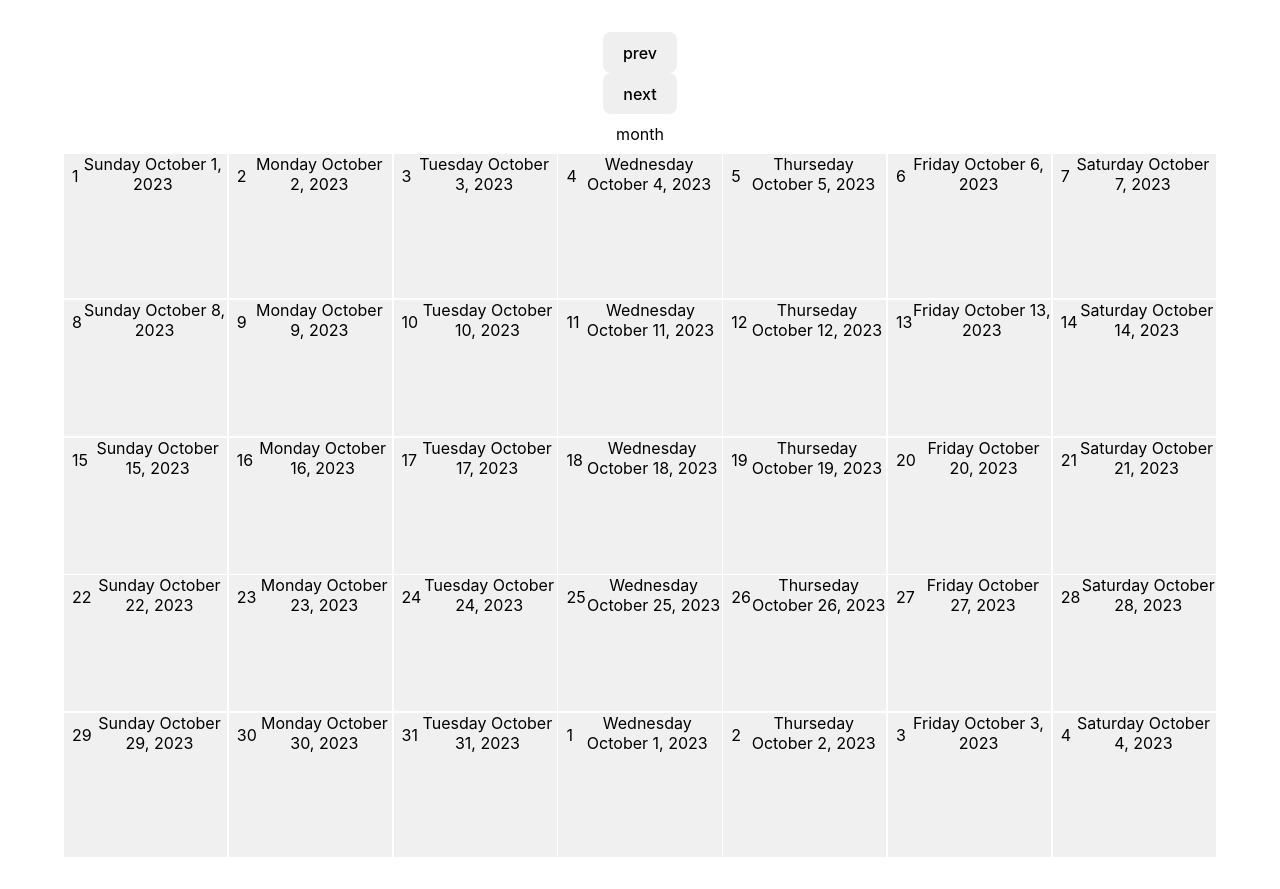
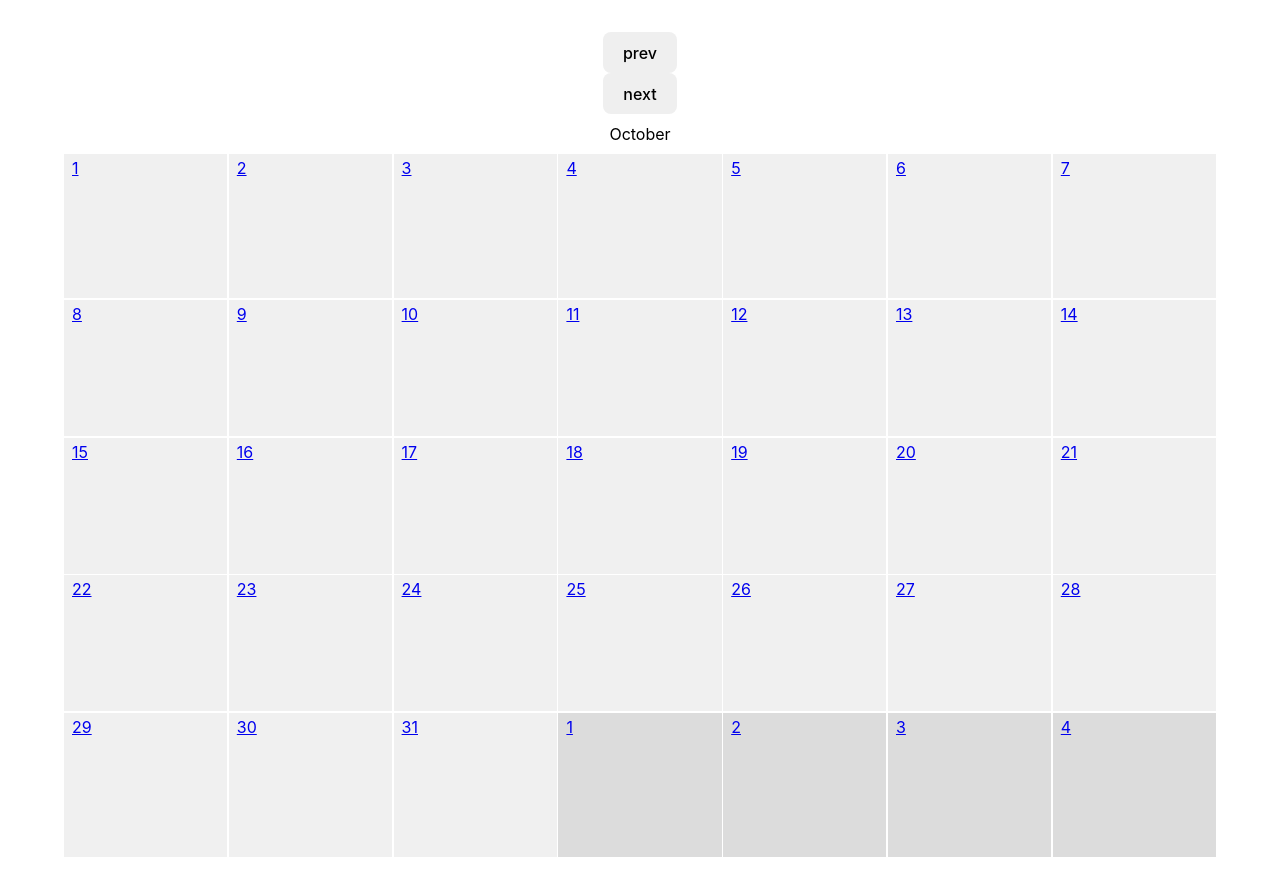
Before and after one commit to justPeterLee/Goals, a React (Vite) app in the folder client/: page / in a window 1280 px wide. Built offline with nearby package versions, Linux system fonts and the light colour scheme.

Commit message:
created time block component

```diff
--- a/client/src/App.tsx
+++ b/client/src/App.tsx
@@ -5,7 +5,7 @@ import { Routes, Route } from "react-router-dom";
 
 //components
 import Calendar from "./components/calendar/Calendar";
-
+import AgendaPage from "./components/agenda/AgendaPage";
 function App() {
   // const dispatch = useAppDispatch();
   // const countState: any = useAppSelector((state) => state.count.value);
@@ -21,6 +21,9 @@ function App() {
       <Route path="/calendar" element={<Calendar />}>
         <Route path=":year/:month" element={<Calendar />} />
       </Route>
+      <Route path="/agenda" element={<AgendaPage />}>
+        <Route path=":year/:month/:day" element={<AgendaPage />}></Route>
+      </Route>
     </Routes>
   );
 }
--- /dev/null
+++ b/client/src/components/agenda/AgendaPage.tsx
@@ -0,0 +1,13 @@
+import { useParams } from "react-router-dom";
+
+import { TimeBlock } from "./agendaComponents/TimeBlock";
+export default function AgendaPage() {
+  const params = useParams();
+  console.log(params);
+  return (
+    <>
+      <p>this is the agenda page</p>
+      <TimeBlock />
+    </>
+  );
+}
--- /dev/null
+++ b/client/src/components/agenda/agendaComponents/TimeBlock.tsx
@@ -0,0 +1,24 @@
+import styles from "../Agenda.module.css";
+
+export function TimeBlock() {
+  // time (12 - 12);
+  // date mm/dd/yyyy
+  // task
+  //      - title
+  //      - description
+  //      - importance
+  //      - finished
+
+  return (
+    <div className={styles.timeBlockContainer}>
+      <Block />
+    </div>
+  );
+}
+
+function Block() {
+  // time lable
+  // on click
+
+  return <div className={styles.blockContainer}></div>;
+}
--- a/client/src/components/calendar/Calendar.module.css
+++ b/client/src/components/calendar/Calendar.module.css
@@ -11,11 +11,13 @@
 .titleContainer {
   display: flex;
   flex-direction: row;
+  position: relative;
 }
 
 .day {
-  margin-left: 0.5rem;
-  margin-top: 0.25rem;
+  top: 4px;
+  left: 8px;
+  position: absolute;
 }
 /* week */
 .weekContainer {
--- a/client/src/components/calendar/Calendar.tsx
+++ b/client/src/components/calendar/Calendar.tsx
@@ -1,15 +1,14 @@
 import styles from "./Calendar.module.css";
 
-import { useContext } from "react";
 import { CalendarContext } from "../../hook/calendar.context";
 import { useGenerateDate, useDateConvert } from "../../hook/useCalendar.hook";
 
-import { useParams, useNavigate, useLocation } from "react-router-dom";
-import { useEffect, useState } from "react";
+import { useParams, useNavigate, Link } from "react-router-dom";
+import { useEffect, useContext } from "react";
 
 export default function Calendar() {
+  const calenadarContext = useContext(CalendarContext);
   const navigate = useNavigate();
-  const calenadarContext = useContext(CalendarContext);
   const params = useParams();
 
   const proxyParms: { month: string; year: string } = {
@@ -17,37 +16,39 @@ export default function Calendar() {
     year: params.year || "",
   };
 
-  // console.log("new page");
   useEffect(() => {
-    console.log(proxyParms);
     calenadarContext?.manualMonth(proxyParms);
-    // setMonth(calenadarContext!.currentMonth);
   }, [navigate]);
 
   return (
     <div className={`${styles.calendarContainer} container`}>
       <button
         onClick={() => {
-          navigate(`/calendar/2023/${parseInt(proxyParms.month) - 1}`);
+          navigate(
+            `/calendar/2023/${calenadarContext!.currentMonth.current.month}`
+          );
         }}
       >
         prev
       </button>
       <button
         onClick={() => {
-          navigate(`/calendar/2023/${parseInt(proxyParms.month) + 1}`);
+          navigate(
+            `/calendar/2023/${calenadarContext!.currentMonth.current.month + 2}`
+          );
         }}
       >
         next
       </button>
-      <CalendarMonth />
+      <CalendarMonth month={calenadarContext!.currentMonth.month.name} />
       <Month />
     </div>
   );
 }
 
-function CalendarMonth() {
-  return <div className={styles.titleContainer}>month</div>;
+function CalendarMonth(props: { month: string }) {
+  const { month } = props;
+  return <div className={styles.titleContainer}>{month}</div>;
 }
 
 function Day(props: {
@@ -56,26 +57,36 @@ function Day(props: {
     index: number;
     row: number;
   };
-  date: Date | any;
+  date: Date;
   month: string;
   dayPos: string;
   dayOffset: number;
 }) {
-  const { day, index, row } = props.position;
+  // const { day, index, row } = props.position;
   const { dayPos, dayOffset, date, month } = props;
 
-  const dateConvert = useDateConvert(date);
+  // const dateConvert = useDateConvert(date);
 
   // console.log(dateConvert);
+
   return (
-    <div className={styles.dayContainer}>
+    <div
+      className={styles.dayContainer}
+      style={
+        dayPos !== "current" ? { backgroundColor: "rgb(220,220,220)" } : {}
+      }
+    >
       <div className={styles.dayTitle}>
         <span className={`${styles.titleContainer}`}>
-          <p className={styles.day}>{dayOffset}</p>
-          <p className={styles.title}>
-            {/* {dayPos} {dayOffset} */}
-            {`${day.text} ${month} ${dayOffset}, 2023`}
-          </p>
+          <Link
+            className={styles.day}
+            to={`/agenda/${date.getFullYear()}/${
+              date.getMonth() + 1
+            }/${date.getDate()} `}
+          >
+            {dayOffset}
+          </Link>
+          <p className={styles.title}></p>
         </span>
       </div>
       <div className={styles.dayBody}></div>
@@ -94,7 +105,6 @@ interface month {
 }
 function Week(props: { row: number; month: month }) {
   const { row, month } = props;
-  const calenadrContext = useContext(CalendarContext);
 
   const week = [
     "Sunday",
@@ -112,14 +122,21 @@ function Week(props: { row: number; month: month }) {
         let trueIndex = index + row * 7;
         let dayPos = "current";
         let dayOffset = 0;
+        let trueMonth = month.month.name;
+
+        // console.log(month.current.month - 1);
         if (trueIndex < month.start.number) {
           current = false;
           dayPos = "before";
-          dayOffset = month.start.number - trueIndex;
+          dayOffset =
+            month.previous.days - (month.start.number - trueIndex) + 1;
+
+          trueMonth = month.previous.name;
         } else if (trueIndex > month.end.number) {
           current = false;
           dayPos = "after";
           dayOffset = trueIndex - month.end.number;
+          trueMonth = month.following.name;
         } else {
           current = true;
           dayPos = "current";
@@ -141,7 +158,7 @@ function Week(props: { row: number; month: month }) {
               row: row,
             }}
             date={date}
-            month={month.month.name}
+            month={trueMonth}
             dayPos={dayPos}
             dayOffset={dayOffset}
           />
--- a/client/src/hook/calendar.context.tsx
+++ b/client/src/hook/calendar.context.tsx
@@ -5,7 +5,6 @@ import { useNavigate } from "react-router-dom";
 interface CalendarContextType {
   resetDay: () => void;
   generateCurrentDate: () => Date;
-  generateDate: (index: number, state: boolean) => void;
   currentMonth: month;
   manualMonth: (manual: { month: string; year: string }) => void;
 }
@@ -27,6 +26,7 @@ export default function CalendarContextProvider({
   children: ReactNode;
 }) {
   const navigate = useNavigate();
+
   const [currentMonth, setCurrentMonth] = useState(useCalendar(undefined));
 
   function manualMonth(manual: { month: string; year: string }) {
@@ -36,7 +36,6 @@ export default function CalendarContextProvider({
       } else if (parseInt(manual.month) < 1) {
         navigate(`/calendar/${manual.year}/1`);
       } else {
-        console.log("now");
         const newMonth = useCalendar(manual);
         setCurrentMonth(newMonth);
       }
@@ -45,7 +44,6 @@ export default function CalendarContextProvider({
       console.log("rerender");
     }
   }
-  //   const currentMonth = useCalendar(undefined);
 
   let day = 1;
   function generateCurrentDate() {
@@ -57,8 +55,6 @@ export default function CalendarContextProvider({
     return generatedDate;
   }
 
-  function generateDate(index: number, state: boolean) {}
-
   function resetDay() {
     day = 1;
   }
@@ -67,7 +63,6 @@ export default function CalendarContextProvider({
       value={{
         resetDay,
         generateCurrentDate,
-        generateDate,
         currentMonth,
         manualMonth,
       }}
--- a/client/src/hook/useCalendar.hook.ts
+++ b/client/src/hook/useCalendar.hook.ts
@@ -122,13 +122,12 @@ export function useGenerateDate(
   month: number,
   year: number
 ) {
+  if (dayPos === "after") {
+  }
   const trueMonth = month + 1 <= 12 ? month + 1 : 1;
   switch (true) {
     case dayPos === "after":
       const followingMonth = trueMonth + 1 <= 12 ? trueMonth + 1 : 0;
-
-      // console.log(followingMonth);
-      // console.log(month);
       return new Date(`${followingMonth} ${dayOffset} ${year}`);
     case dayPos === "before":
       const previousMonth = trueMonth - 1 >= 0 ? trueMonth - 1 : 11;
```
Also changed, not shown: client/src/components/agenda/Agenda.module.css (added).
